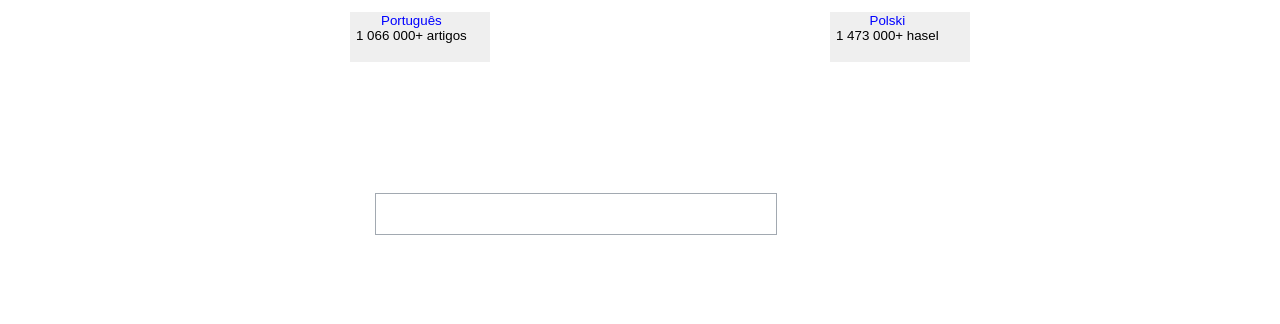
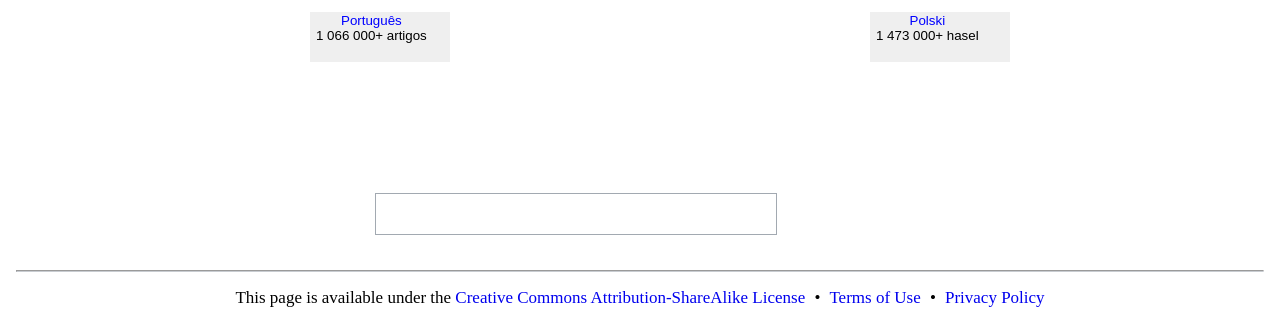
Before and after one commit to SebastianTuquerrezG/Wikipedia-Clon, a plain HTML site: page index.html in a window 1280 px wide. Shown: the part 492-816 px from the top of the page. Drawn offline with Linux system fonts and the light colour scheme.

Commit message:
Se añade el footer del clon

```diff
--- a/css/styles.css
+++ b/css/styles.css
@@ -1,3 +1,15 @@
+hr
+{
+    clear: both;
+    height: 0;
+    border-bottom: 1px solid #c8ccd1;
+    margin: 0.26rem 1rem;
+}
+
+a
+{
+    text-decoration: none;
+}
 body
 {
     margin: 0;
@@ -82,3 +94,35 @@ header .browse:hover
     border-color: #72777d;
     box-shadow: 3px darkgray;
 }
+
+.b1
+{
+    margin-left: 80px;
+}
+
+/*FOOTER*/
+p
+{
+    text-align: center;
+}
+footer a
+{
+    font-size: 17px;
+}
+footer small
+{
+    font-size: 17px;
+}
+footer .first_link-footer::after
+{
+    content: '\2022';
+    margin-left: 5px;
+    margin-right: 5px;
+}
+
+footer .second_link-footer::after
+{
+    content: '\2022';
+    margin-left: 5px;
+    margin-right: 5px;
+}
--- a/index.html
+++ b/index.html
@@ -19,7 +19,7 @@
         <section class="main-logo">
             <ul>
                 <div>
-                    <button lang="es"><a href="https://es.wikipedia.org/">Español <br><span>1 684 000+ artículos</span></a></button>
+                    <button class="b1" lang="es"><a href="https://es.wikipedia.org/">Español <br><span>1 684 000+ artículos</span></a></button>
                 </div>
                 <div>
                     <button lang="ja"><a href="https://ja.wikipedia.org/">日本語 <br><span>1 268 000+ 記事</span></a></button>
@@ -31,7 +31,7 @@
                     <button lang="it"><a href="https://it.wikipedia.org/">Italiano <br> <span>1 693 000+ voci</span></a></button>
                 </div>
                 <div>
-                    <button lang=""><a href="https://pt.wikipedia.org/">Português <br><span> 1 066 000+ artigos </span></a></button>
+                    <button lang=""><a href="https://pt.wikipedia.org/">Português <br><span>1 066 000+ artigos </span></a></button>
                 </div>
             </ul>
             <a href="https://www.wikipedia.org/"><img src="https://upload.wikimedia.org/wikipedia/commons/d/de/Wikipedia_Logo_1.0.png" alt="Logo de Wikipedia"></a>
@@ -63,8 +63,21 @@
     <main>
 
     </main>
+
+    <hr>
+
     <footer>
-
+        <p>
+            <small class="first_link-footer">
+                This page is available under the <a href="https://creativecommons.org/licenses/by-sa/3.0/">Creative Commons Attribution-ShareAlike License</a>
+            </small>
+            <small class="second_link-footer">
+                <a href="https://meta.wikimedia.org/wiki/Terms_of_Use">Terms of Use</a>
+            </small>
+            <small class="third_link-footer">
+                <a href="//meta.wikimedia.org/wiki/Privacy_policy">Privacy Policy</a>
+            </small>
+        </p>
     </footer>
 </body>
 </html>
```
